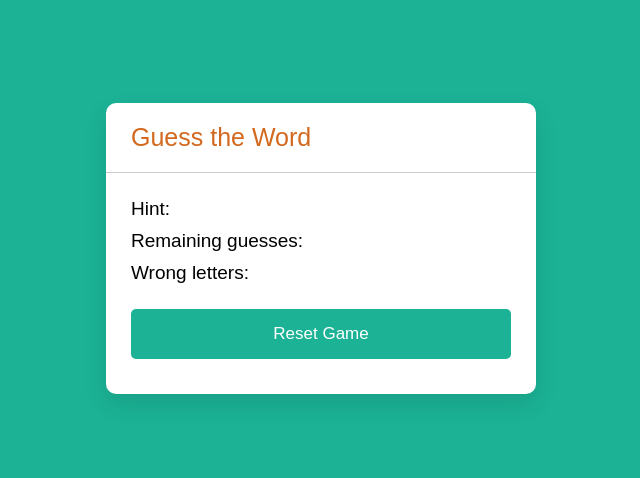
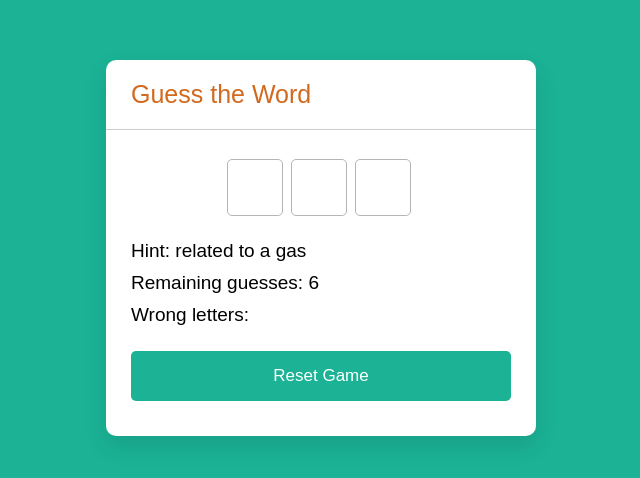
Before and after one commit to Devon2731/Word-Guessing-Game, a plain HTML site: page index.html in a window 1280 px wide. Shown: the part 152-630 px from the top of the page, without its empty margins (319-959 px from the left). Drawn offline with Linux system fonts and the light colour scheme.

Commit message:
completing js

```diff
--- a/assets/js/script.js
+++ b/assets/js/script.js
@@ -0,0 +1,62 @@
+const inputs = document.querySelector(".inputs"),
+hintTag = document.querySelector(".hint span"),
+guessLeft = document.querySelector(".guess-left span"),
+wrongLetter = document.querySelector(".wrong-letter span"),
+resetBtn = document.querySelector(".reset-btn"),
+typingInput = document.querySelector(".typing-input");
+
+let word, maxGuesses, incorrectLetters = [], correctLetters = [];
+
+function randomWord() {
+    let ranItem = wordList[Math.floor(Math.random() * wordList.length)];
+    word = ranItem.word;
+    maxGuesses = word.length >= 5 ? 8 : 6;
+    correctLetters = []; incorrectLetters = [];
+    hintTag.innerText = ranItem.hint;
+    guessLeft.innerText = maxGuesses;
+    wrongLetter.innerText = incorrectLetters;
+
+    let html = "";
+    for (let i = 0; i < word.length; i++) {
+        html += `<input type="text" disabled>`;
+        inputs.innerHTML = html;
+    }
+}
+randomWord();
+
+function initGame(e) {
+    let key = e.target.value.toLowerCase();
+    if(key.match(/^[A-Za-z]+$/) && !incorrectLetters.includes(` ${key}`) && !correctLetters.includes(key)) {
+        if(word.includes(key)) {
+            for (let i = 0; i < word.length; i++) {
+                if(word[i] == key) {
+                    correctLetters += key;
+                    inputs.querySelectorAll("input")[i].value = key;
+                }
+            }
+        } else {
+            maxGuesses--;
+            incorrectLetters.push(` ${key}`);
+        }
+        guessLeft.innerText = maxGuesses;
+        wrongLetter.innerText = incorrectLetters;
+    }
+    typingInput.value = "";
+
+    setTimeout(() => {
+        if(correctLetters.length === word.length) {
+            alert(`Congrats! You found the word ${word.toUpperCase()}`);
+            return randomWord();
+        } else if(maxGuesses < 1) {
+            alert("Game over! You don't have remaining guesses");
+            for(let i = 0; i < word.length; i++) {
+                inputs.querySelectorAll("input")[i].value = word[i];
+            }
+        }
+    }, 100);
+}
+
+resetBtn.addEventListener("click", randomWord);
+typingInput.addEventListener("input", initGame);
+inputs.addEventListener("click", () => typingInput.focus());
+document.addEventListener("keydown", () => typingInput.focus());
--- a/assets/js/word.js
+++ b/assets/js/word.js
@@ -0,0 +1,198 @@
+const wordList = [
+    {
+        word: "python",
+        hint: "programming language"
+    },
+    {
+        word: "guitar",
+        hint: "a musical instrument"
+    },
+    {
+        word: "aim",
+        hint: "a purpose or intention"
+    },
+    {
+        word: "venus",
+        hint: "planet of our solar system"
+    },
+    {
+        word: "gold",
+        hint: "a yellow precious metal"
+    },
+    {
+        word: "ebay",
+        hint: "online shopping site"
+    },
+    {
+        word: "golang",
+        hint: "programming language"
+    },
+    {
+        word: "coding",
+        hint: "related to programming"
+    },
+    {
+        word: "matrix",
+        hint: "science fiction movie"
+    },
+    {
+        word: "bugs",
+        hint: "related to programming"
+    },
+    {
+        word: "avatar",
+        hint: "epic science fiction film"
+    },
+    {
+        word: "gif",
+        hint: "a file format for image"
+    },
+    {
+        word: "mental",
+        hint: "related to the mind"
+    },
+    {
+        word: "map",
+        hint: "diagram represent of an area"
+    },
+    {
+        word: "island",
+        hint: "land surrounded by water"
+    },
+    {
+        word: "hockey",
+        hint: "a famous outdoor game"
+    },
+    {
+        word: "chess",
+        hint: "related to an indoor game"
+    },
+    {
+        word: "viber",
+        hint: "a social media app"
+    },
+    {
+        word: "github",
+        hint: "code hosting platform"
+    },
+    {
+        word: "png",
+        hint: "a image file format"
+    },
+    {
+        word: "silver",
+        hint: "precious greyish-white metal"
+    },
+    {
+        word: "mobile",
+        hint: "an electronic device"
+    },
+    {
+        word: "gpu",
+        hint: "computer component"
+    },
+    {
+        word: "java",
+        hint: "programming language"
+    },
+    {
+        word: "google",
+        hint: "famous search engine"
+    },
+    {
+        word: "venice",
+        hint: "famous city of waters"
+    },
+    {
+        word: "excel",
+        hint: "microsoft product for windows"
+    },
+    {
+        word: "mysql",
+        hint: "a relational database system"
+    },
+    {
+        word: "nepal",
+        hint: "developing country name"
+    },
+    {
+        word: "flute",
+        hint: "a musical instrument"
+    },
+    {
+        word: "crypto",
+        hint: "related to cryptocurrency"
+    },
+    {
+        word: "tesla",
+        hint: "unit of magnetic flux density"
+    },
+    {
+        word: "mars",
+        hint: "planet of our solar system"
+    },
+    {
+        word: "proxy",
+        hint: "related to server application"
+    },
+    {
+        word: "email",
+        hint: "related to exchanging message"
+    },
+    {
+        word: "html",
+        hint: "markup language for the web"
+    },
+    {
+        word: "air",
+        hint: "related to a gas"
+    },
+    {
+        word: "idea",
+        hint: "a thought or suggestion"
+    },
+    {
+        word: "server",
+        hint: "related to computer or system"
+    },
+    {
+        word: "svg",
+        hint: "a vector image format"
+    },
+    {
+        word: "jpeg",
+        hint: "a image file format"
+    },
+    {
+        word: "search",
+        hint: "act to find something"
+    },
+    {
+        word: "key",
+        hint: "small piece of metal"
+    },
+    {
+        word: "egypt",
+        hint: "a country name"
+    },
+    {
+        word: "joker",
+        hint: "psychological thriller film"
+    },
+    {
+        word: "dubai",
+        hint: "developed country name"
+    },
+    {
+        word: "photo",
+        hint: "representation of person or scene"
+    },
+    {
+        word: "nile",
+        hint: "largest river in the world"
+    },
+    {
+        word: "rain",
+        hint: "related to a water"
+    },
+]
--- a/index.html
+++ b/index.html
@@ -11,7 +11,7 @@
         <h1>Guess the Word</h1>
         <div class="content">
             <input type="text" class="typing-input" maxlength="1">
-            <div class="input"></div>
+            <div class="inputs"></div>
             <div class="details">
                 <p class="hint">Hint: <span></span></p>
                 <p class="guess-left">Remaining guesses: <span></span></p>
```
